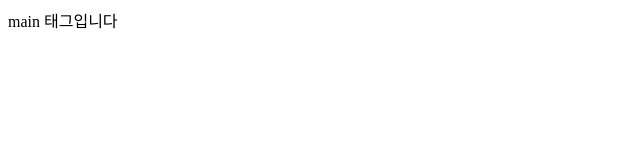
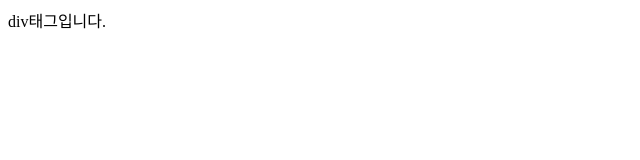
Before and after one commit to Song-Seung-Hyeon/test, a plain HTML site: page index.html in a window 1280 px wide. Shown: the full height of the page, 0-640 px from the left. Drawn offline with Linux system fonts and the light colour scheme.

Commit message:
div 태그 추가

```diff
--- a/index.html
+++ b/index.html
@@ -1,11 +1,13 @@
 <!DOCTYPE html>
 <html lang="ko">
-<head>
-  <meta charset="UTF-8">
-  <meta name="viewport" content="width=device-width, initial-scale=1.0">
-  <title>Document</title>
-</head>
-<body>
-  <main>main 태그입니다</main>
-</body>
+  <head>
+    <meta charset="UTF-8" />
+    <meta name="viewport" content="width=device-width, initial-scale=1.0" />
+    <title>Document</title>
+  </head>
+  <body>
+    <main>
+      <div>div태그입니다.</div>
+    </main>
+  </body>
 </html>
```
